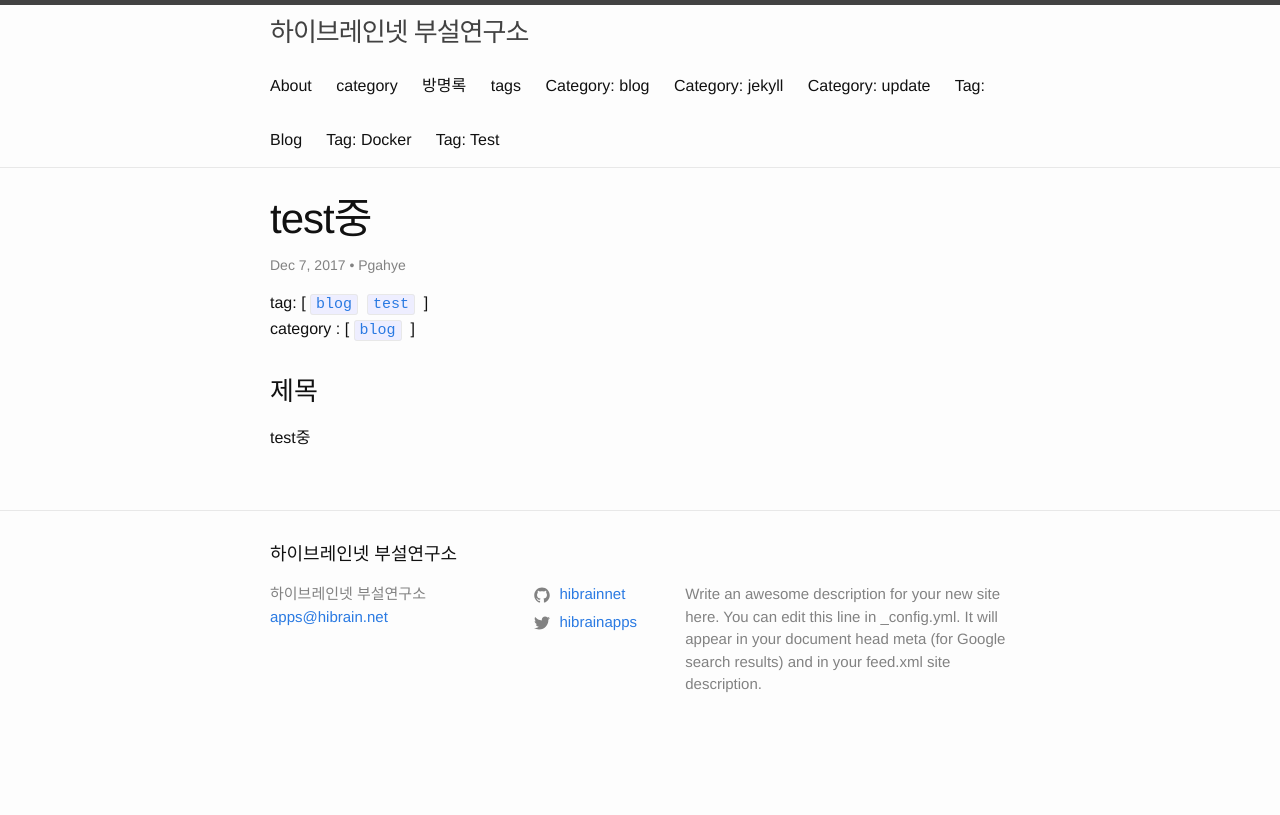
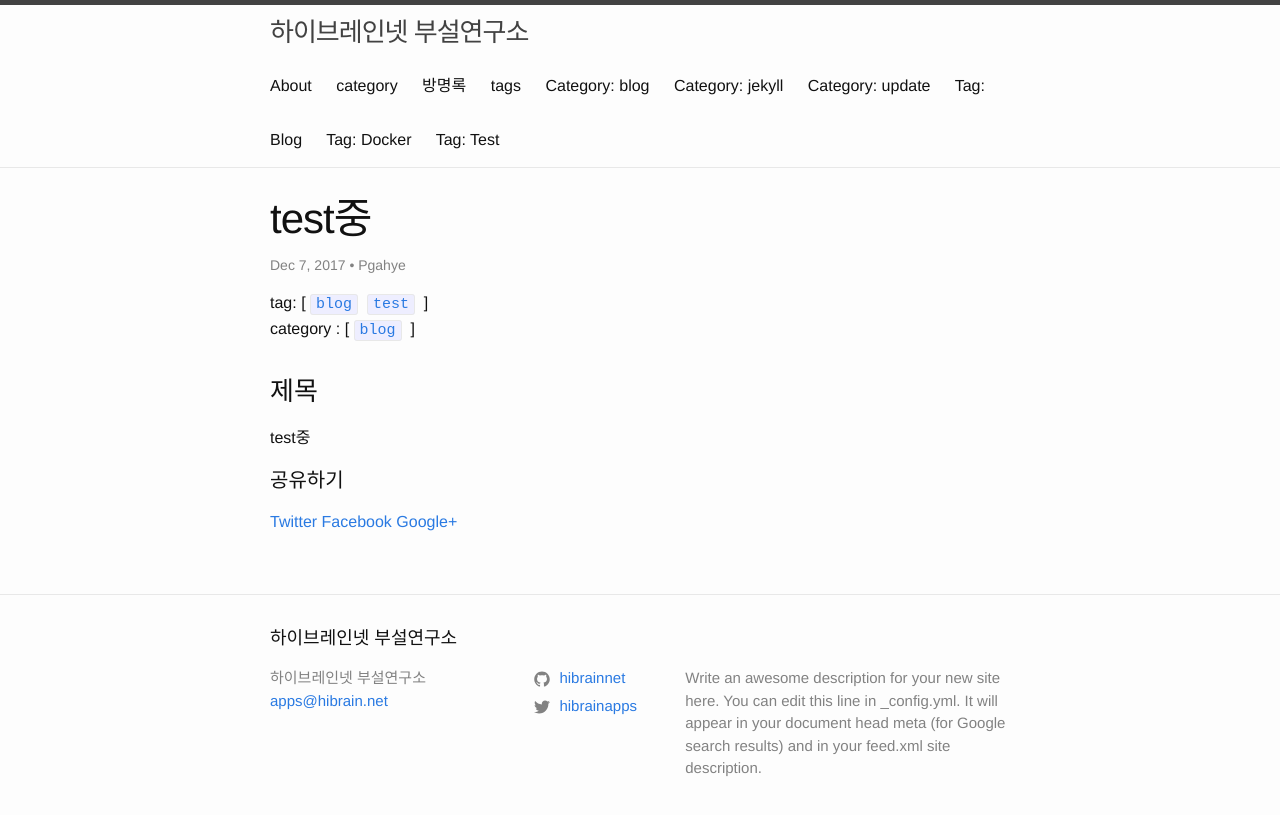
Before and after one commit to hibrainnet/hibrainnet.github.io, a Jekyll site: the page built from _posts/2017-12-08-test.md, in a window 1280 px wide. Shown: the top 815 px of the page. Built offline with Jekyll 4.4.1, drawn with Linux system fonts in a browser that asks for light colours; comment, search, counter and statistics services are not loaded.

Commit message:
sns sharing service

```diff
--- /dev/null
+++ b/_includes/share-page.html
@@ -0,0 +1,7 @@
+<div class="share-page">
+<h4>공유하기</h4>
+
+    <a href="https://twitter.com/intent/tweet?text={{ page.title }}&url={{ site.url }}{{ page.url }}&via={{ site.twitter_username }}&related={{ site.twitter_username }}" rel="nofollow" target="_blank" title="Share on Twitter">Twitter</a>
+    <a href="https://facebook.com/sharer.php?u={{ site.url }}{{ page.url }}" rel="nofollow" target="_blank" title="Share on Facebook">Facebook</a>
+    <a href="https://plus.google.com/share?url={{ site.url }}{{ page.url }}" rel="nofollow" target="_blank" title="Share on Google+">Google+</a>
+</div>
--- a/_layouts/post.html
+++ b/_layouts/post.html
@@ -35,6 +35,7 @@
 
   <div class="post-content" itemprop="articleBody">
     {{ content }}
+    {% include share-page.html %}
   </div>
 
   {% if site.disqus.shortname %}
```
